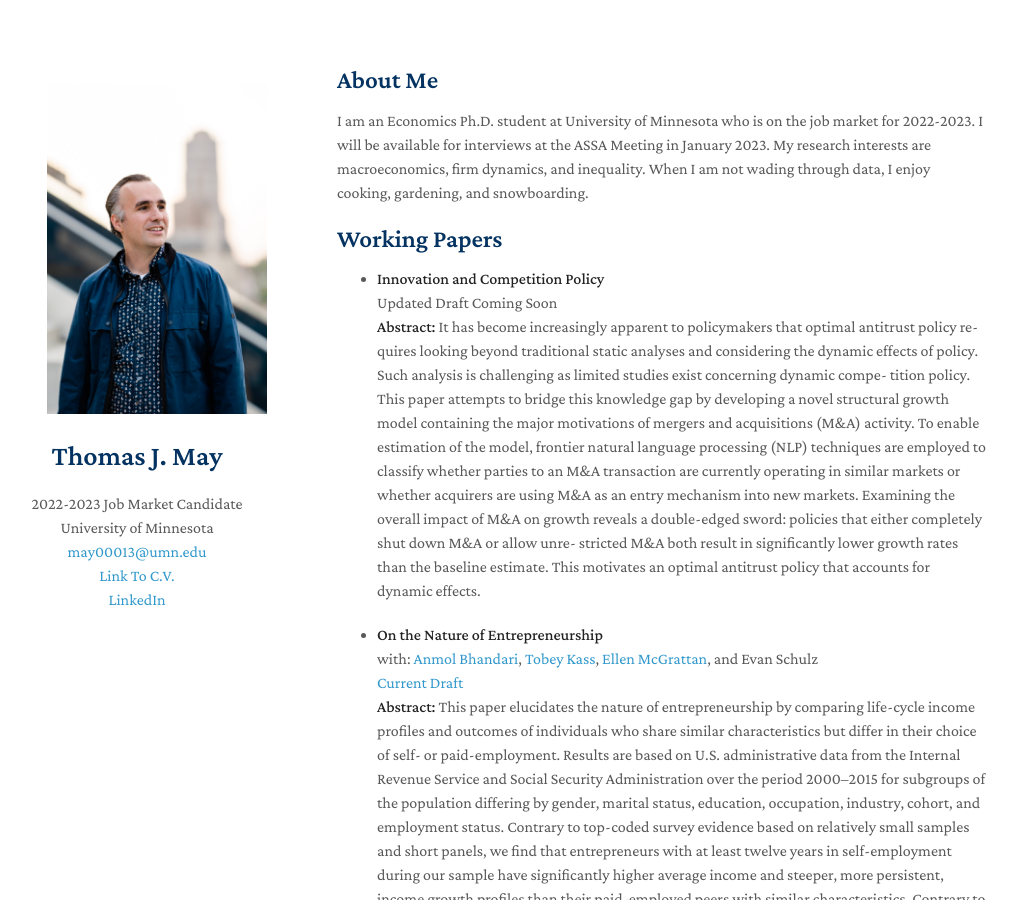
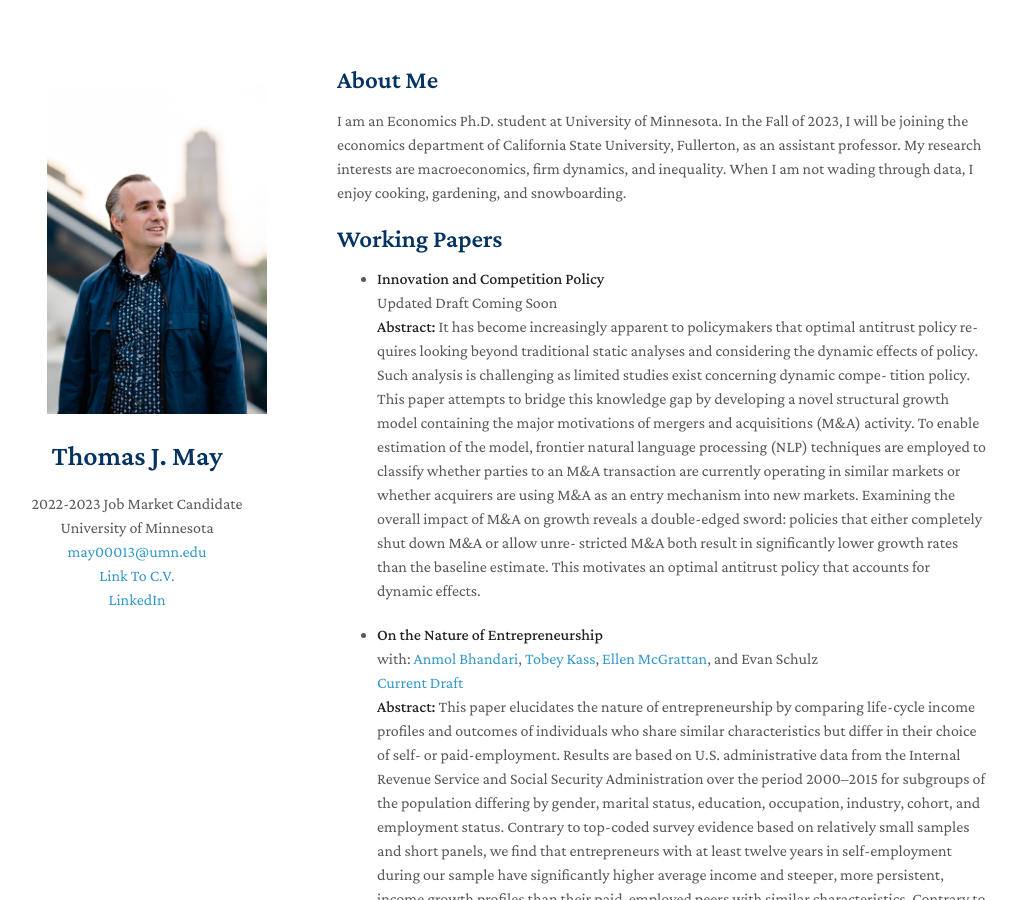
Before and after one commit to MayEcon/mayecon.github.io, a Jekyll site: the page built from index.md, in a window 1280 px wide and 900 px high. Shown: the whole window, without its empty margins (133-1150 px from the left). Built offline with Jekyll 4.4.1, drawn with Linux system fonts in a browser that asks for light colours; nearby versions of some CDN libraries; a style sheet for code colours, icons or effects is not loaded; our own code applies the rules of GitHub Pages for plain Markdown files.

Commit message:
Update index.md

```diff
--- a/index.md
+++ b/index.md
@@ -4,7 +4,7 @@ layout: homepage
 
 ## About Me
 
-I am an Economics Ph.D. student at University of Minnesota who is on the job market for 2022-2023. I will be available for interviews at the ASSA Meeting in January 2023. My research interests are macroeconomics, firm dynamics, and inequality. When I am not wading through data, I enjoy cooking, gardening, and snowboarding.
+I am an Economics Ph.D. student at University of Minnesota. In the Fall of 2023, I will be joining the economics department of California State University, Fullerton, as an assistant professor. My research interests are macroeconomics, firm dynamics, and inequality. When I am not wading through data, I enjoy cooking, gardening, and snowboarding.
 
 
 ## Working Papers
```
